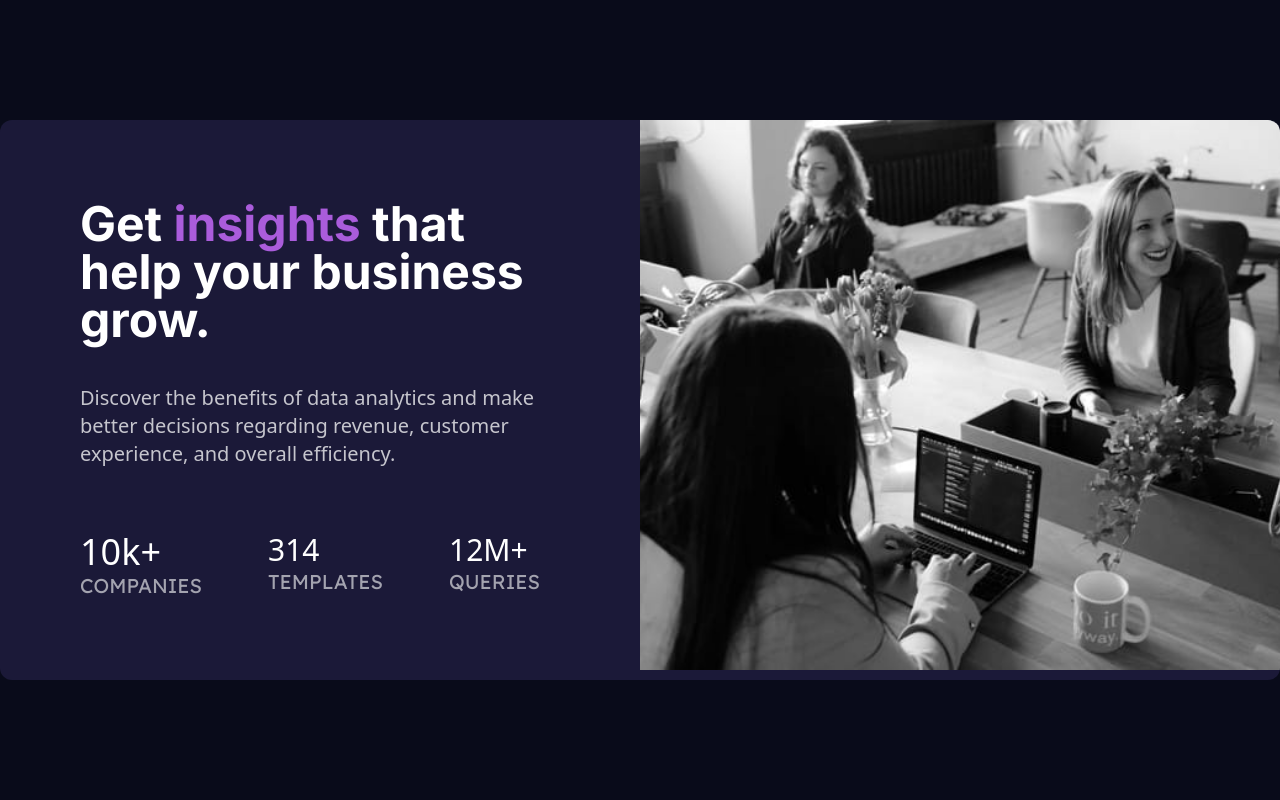
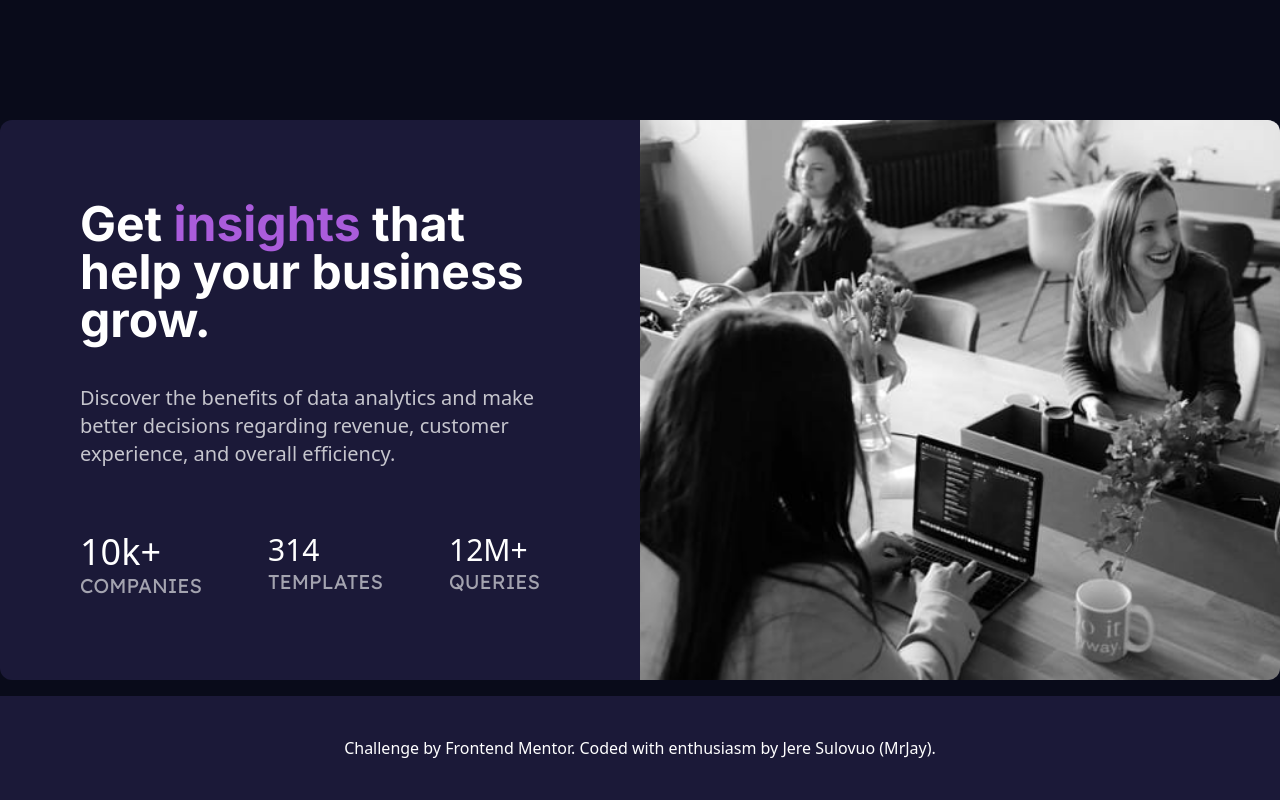
Before and after one commit to chungvuiloong/stats-preview-card-component, a plain HTML site: page index.html in a window 1280 px wide. Drawn offline with nearby package versions, Linux system fonts and the light colour scheme.

Commit message:
Added footer

```diff
--- a/index.html
+++ b/index.html
@@ -35,7 +35,7 @@
     <title>Frontend Mentor | Stats preview card component</title>
 
 </head>
-    <body class='min-h-screen bg-Very-dark-blue flex flex-col justify-center'>
+    <body class='relative min-h-screen bg-Very-dark-blue flex flex-col justify-center'>
         <div class='lg:mx-0 mx-5 lg:my-0 my-20'>
             <div class='container mx-auto rounded-xl overflow-hidden'>
                 <div class='flex md:flex-row flex-col bg-Dark-desaturated-blue'>
@@ -65,10 +65,19 @@
                         </div>
                     </div>
                     <div class='basis-1/2 lg:order-last order-first' >
-                        <img src='./images/image-header-desktop.jpg' alt='Hero Banner' class='max-h-[550px] h-full object-cover' style='width: -webkit-fill-available;' />
+                        <img src='./images/image-header-desktop.jpg' alt='Hero Banner' class='max-h-[560px] h-full object-cover' style='width: -webkit-fill-available;' />
                     </div>
                 </div>
             </div>
         </div>
+        <footer class='py-10 absolute lg:block hidden bottom-0 w-full bg-Dark-desaturated-blue text-White text-center'>
+            Challenge by
+            <a href="https://www.frontendmentor.io?ref=challenge"
+                target="_blank"
+                rel="noreferrer"
+                className='underline underline-offset-4'>
+                    Frontend Mentor</a>.
+                Coded with enthusiasm by <a href="https://github.com/jeresulovuo" className='underline underline-offset-4'>Jere Sulovuo (MrJay)</a>.
+        </footer>
     </body>
 </html>
```
